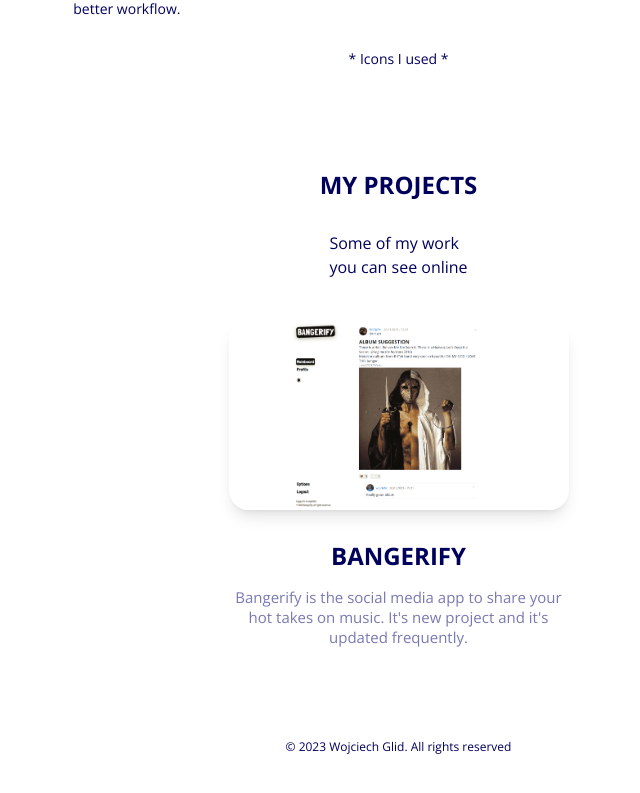
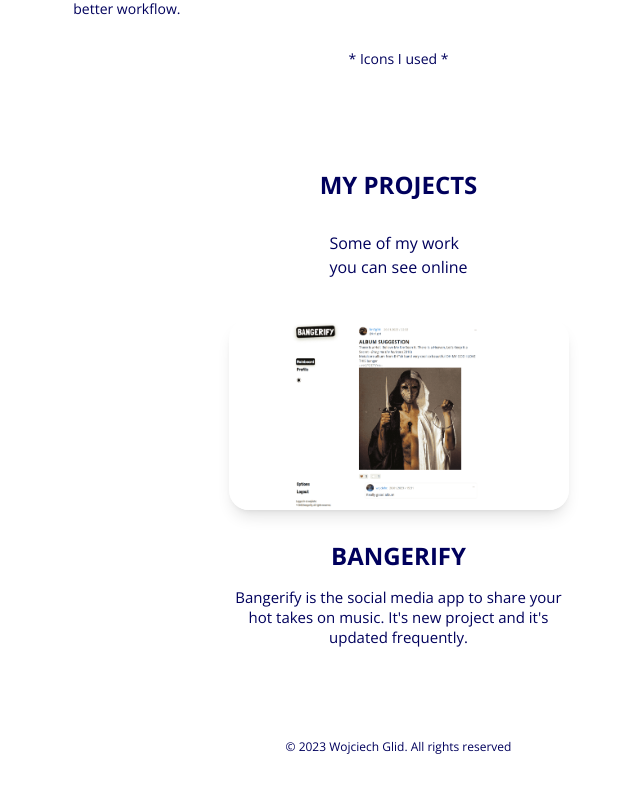
Before and after one commit to wojnet/portfolio-next, a Next.js app: page / in a window 1280 px wide. Shown: the part 1726-2519 px from the top of the page, without its empty margins (234-874 px from the left). Built offline with nearby package versions, Linux system fonts and the light colour scheme.

Commit message:
Changed project tile appearance

```diff
--- a/src/app/components/Project.tsx
+++ b/src/app/components/Project.tsx
@@ -25,7 +25,7 @@
                     className="w-full h-auto rounded-[20px] select-none mb-[35px] transition shadow-lg"
                 />
                 <h3 className="text-center text-[24px] font-bold mb-[20px] leading-[22px] group-hover:text-color-2 transition">{ title }</h3>
-                <ReactMarkdown className="[&>p]:text-gray-text [&>p]:text-[15px] text-center m-0 [&>p]:line-clamp-[10] [&>p]:leading-[20px] [&>p]:group-hover:text-color-4 [&>p]:transition">{description}</ReactMarkdown>
+                <ReactMarkdown className="[&>p]:text-color-1 [&>p]:text-[15px] text-center m-0 [&>p]:line-clamp-[10] [&>p]:leading-[20px] [&>p]:group-hover:text-color-4 [&>p]:transition">{description}</ReactMarkdown>
             </div>
         </Link>
     );
```
